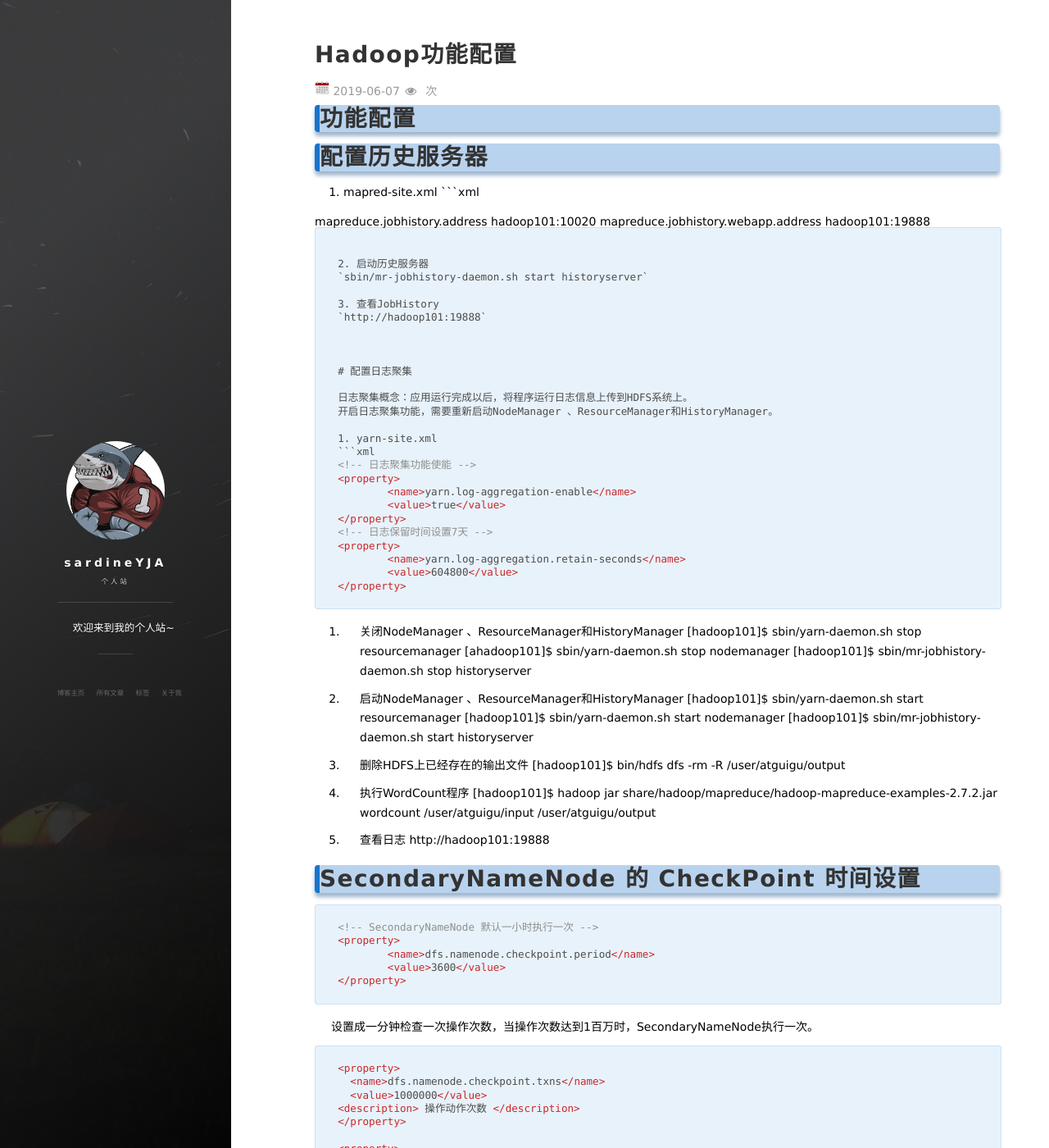
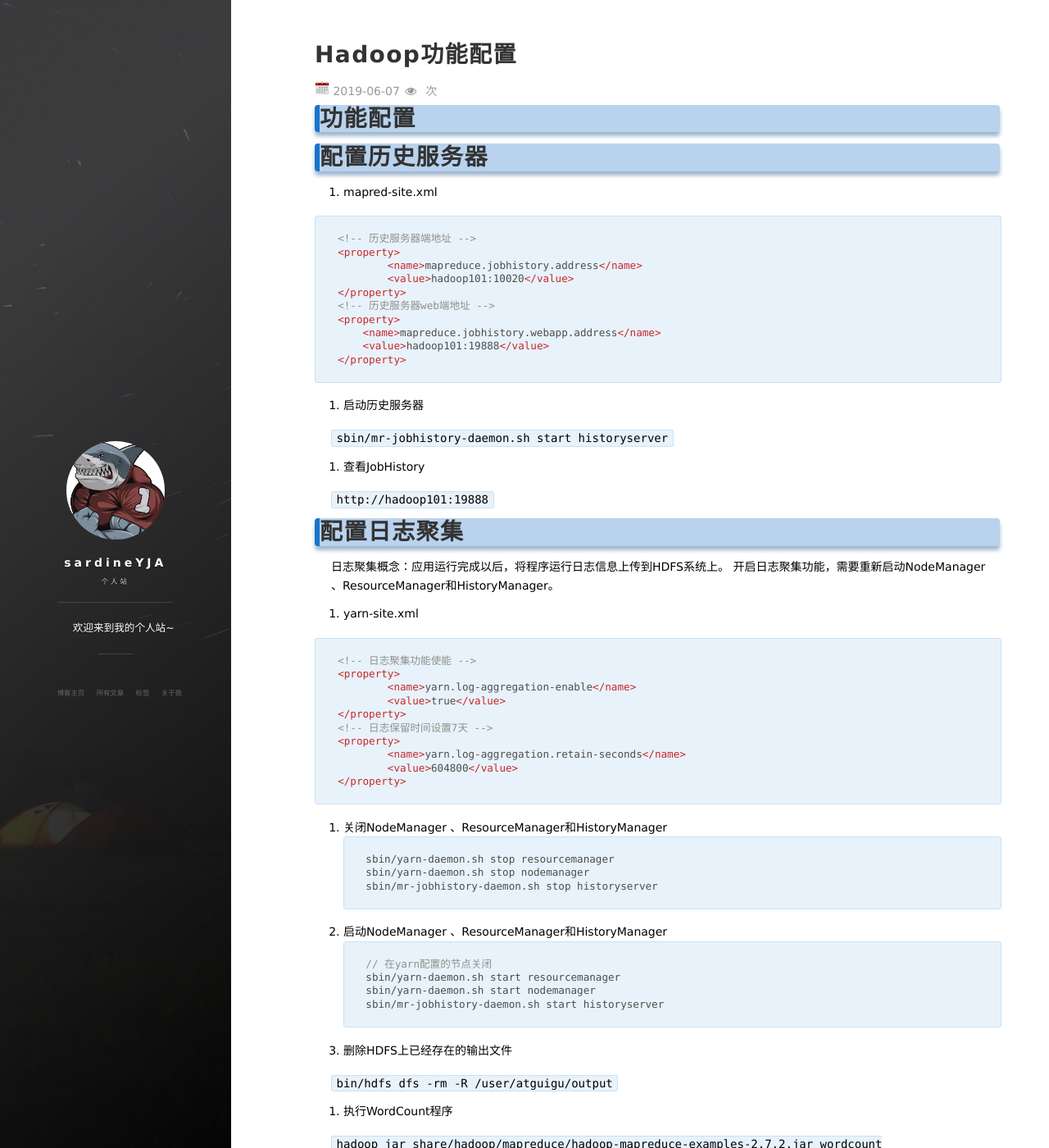
Before and after one commit to sardineYJA/sardineYJA.github.io, a Jekyll site: the page built from _posts/2019-06-07-hadoop-base-setting.md, in a window 1280 px wide and 1400 px high. Shown: the whole window at 82% size. Built offline with Jekyll 4.4.1, drawn with Linux system fonts in a browser that asks for light colours; nearby versions of some CDN libraries; comment, search, counter and statistics services are not loaded; some of the changed text lies outside the part shown.

Commit message:
Update 2019-06-07-hadoop-base-setting.md

````diff
--- a/_posts/2019-06-07-hadoop-base-setting.md
+++ b/_posts/2019-06-07-hadoop-base-setting.md
@@ -12,6 +12,7 @@ tag: 大数据
 # 配置历史服务器
 
 1. mapred-site.xml
+
 ```xml
 <!-- 历史服务器端地址 -->
 <property>
@@ -26,9 +27,11 @@ tag: 大数据
 ```
 
 2. 启动历史服务器
+
 `sbin/mr-jobhistory-daemon.sh start historyserver`
 
 3. 查看JobHistory
+
 `http://hadoop101:19888`
 
 
@@ -39,6 +42,7 @@ tag: 大数据
 开启日志聚集功能，需要重新启动NodeManager 、ResourceManager和HistoryManager。
 
 1. yarn-site.xml
+
 ```xml
 <!-- 日志聚集功能使能 -->
 <property>
@@ -53,24 +57,30 @@ tag: 大数据
 ```
 
 2. 关闭NodeManager 、ResourceManager和HistoryManager
-[hadoop101]$ sbin/yarn-daemon.sh stop resourcemanager
-[ahadoop101]$ sbin/yarn-daemon.sh stop nodemanager
-[hadoop101]$ sbin/mr-jobhistory-daemon.sh stop historyserver
+```
+sbin/yarn-daemon.sh stop resourcemanager
+sbin/yarn-daemon.sh stop nodemanager
+sbin/mr-jobhistory-daemon.sh stop historyserver
+```
 
 3. 启动NodeManager 、ResourceManager和HistoryManager
-[hadoop101]$ sbin/yarn-daemon.sh start resourcemanager
-[hadoop101]$ sbin/yarn-daemon.sh start nodemanager
-[hadoop101]$ sbin/mr-jobhistory-daemon.sh start historyserver
+```
+// 在yarn配置的节点关闭
+sbin/yarn-daemon.sh start resourcemanager
+sbin/yarn-daemon.sh start nodemanager
+sbin/mr-jobhistory-daemon.sh start historyserver
+```
 
 4. 删除HDFS上已经存在的输出文件
-[hadoop101]$ bin/hdfs dfs -rm -R /user/atguigu/output
+
+`bin/hdfs dfs -rm -R /user/atguigu/output`
 
 5. 执行WordCount程序
-[hadoop101]$ hadoop jar
- share/hadoop/mapreduce/hadoop-mapreduce-examples-2.7.2.jar wordcount /user/atguigu/input /user/atguigu/output
 
-6. 查看日志
-http://hadoop101:19888
+`hadoop jar
+ share/hadoop/mapreduce/hadoop-mapreduce-examples-2.7.2.jar wordcount /user/atguigu/input /user/atguigu/output`
+
+6. 查看日志：http://hadoop101:19888
 
 
 
@@ -86,6 +96,7 @@ http://hadoop101:19888
 ```
 
 设置成一分钟检查一次操作次数，当操作次数达到1百万时，SecondaryNameNode执行一次。
+
 ```xml
 <property>
   <name>dfs.namenode.checkpoint.txns</name>
@@ -106,12 +117,14 @@ http://hadoop101:19888
 
 1. 可将NameNode的本地目录配置成多个，且每个目录存放内容相同
 2. 修改hdfs-site.xml
+
 ```xml
 <property>
 	<name>dfs.namenode.name.dir</name>
 	<value>file:///${hadoop.tmp.dir}/dfs/name1,file:///${hadoop.tmp.dir}/dfs/name2</value>
 </property>
 ```
+
 3. 删除每个节点的data和logs:`rm -rf data/ logs/`
 4. 格式化集群：`bin/hdfs namenode -format`
 5. 启动：`sbin/start-dfs.sh`
@@ -123,6 +136,7 @@ http://hadoop101:19888
 
 超时公式：TimeOut = dfs.namenode.heartbeat.recheck-interval + 10\*dfs.heartbeat.interval
 其中recheck-interval单位ms，默认5分钟；interval单位s，默认3秒
+
 ```xml
 <property>
     <name>dfs.namenode.heartbeat.recheck-interval</name>
@@ -139,7 +153,9 @@ http://hadoop101:19888
 # 退役旧数据节点
 
 ## 添加白名单：
+
 1. 创建hadoop-2.7.2/etc/hadoop/dfs.hosts文件
+
 2. 增加白名单的主机名：
 ```
 hadoop101
@@ -147,30 +163,38 @@ hadoop102
 hadoop103
 ```
 3. hdfs-site.xml增加dfs.hosts属性
+
 ```xml
 <property>
 	<name>dfs.hosts</name>
 	<value>/.../hadoop-2.7.2/etc/hadoop/dfs.hosts</value>
 </property>
 ```
+
 4. 所有节点同步配置文件
+
 5. 刷新NameNode:`hdfs dfsadmin -refreshNodes`
+
 6. 刷新ResourceManager:`yarn rmadmin -refreshNodes`
+
 7. 实现数据均衡：`./start-balancer.sh`
 
 ## 添加黑名单：
+
 1. 创建hadoop-2.7.2/etc/hadoop/dfs.hosts.exclude文件
 2. 增加黑名单的主机名：
 ```
 hadoop104
 ```
 3. hdfs-site.xml增加dfs.hosts.exclude属性
+
 ```xml
 <property>
 	<name>dfs.hosts.exclude</name>
 	<value>/.../hadoop-2.7.2/etc/hadoop/dfs.hosts.exclude</value>
 </property>
 ```
+
 4. 同步配置文件，刷新
 5. 注意服役节点小于副本数是不能退役成功的
 6. 数据均衡
@@ -181,12 +205,14 @@ hadoop104
 
 1. DataNode也可以配置多个目录，但每个目录存储的数据不一样。
 2. 修改hdfs-site.xml
+
 ```xml
 <property>
 	<name>dfs.datanode.data.dir</name>
 	<value>file:///${hadoop.tmp.dir}/dfs/data1,file:///${hadoop.tmp.dir}/dfs/data2</value>
 </property>
 ```
+
 3. 所有节点同步配置文件
 4. 删除日志文件：`rm -rf data/ logs/`
 5. 格式化：`bin/hdfs namenode -format`
````
